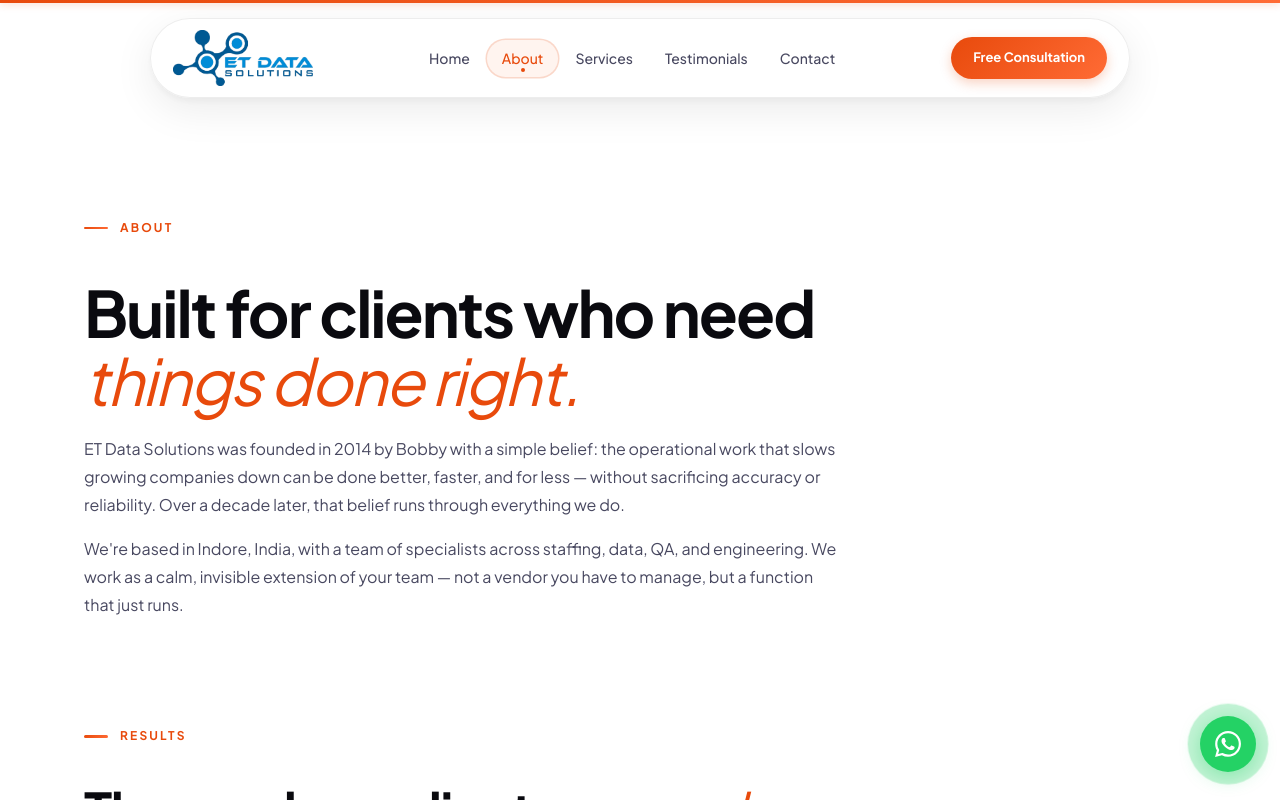
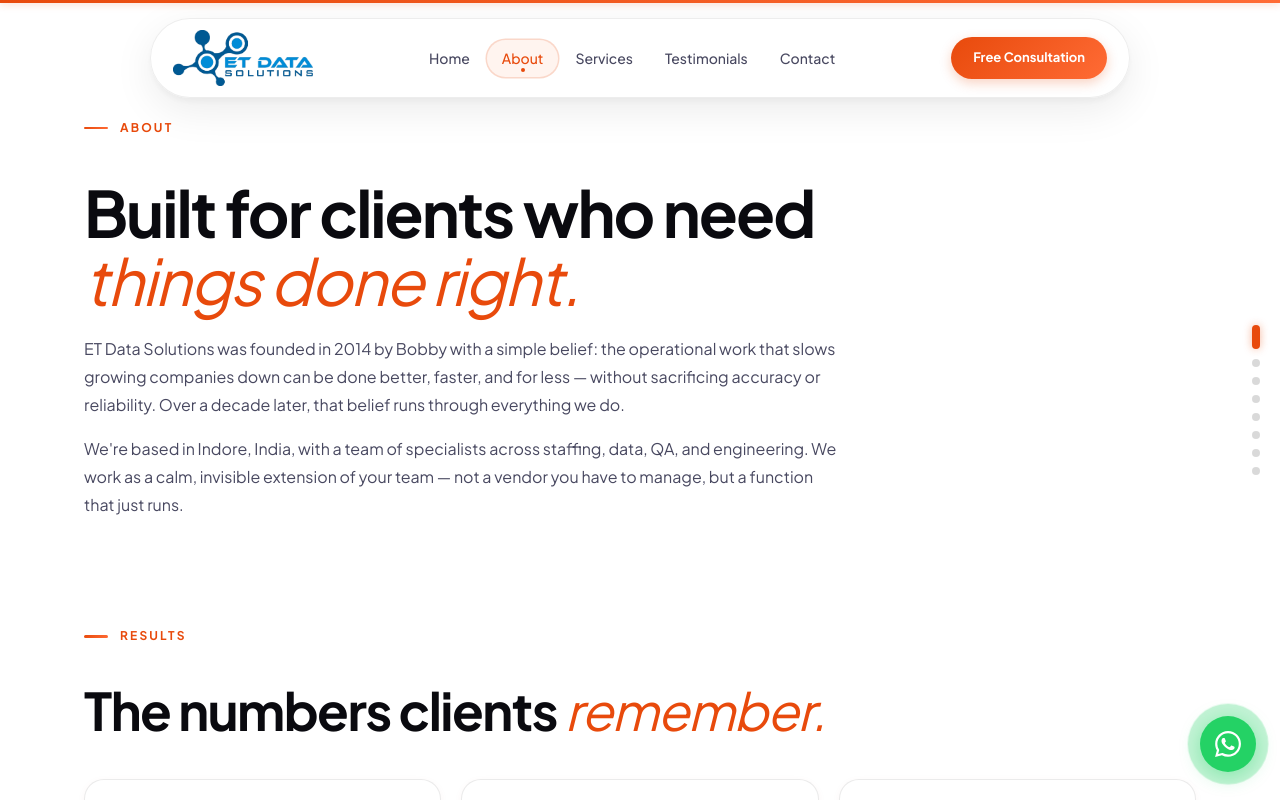
Before and after one commit to gaurangg123/etdatasolutions, a Next.js app: page /about in a window 1280 px wide. Shown: the top 800 px of the page. Built offline with nearby package versions, Linux system fonts and the light colour scheme.

Commit message:
fixes
fixes

```diff
--- a/app/about/page.module.css
+++ b/app/about/page.module.css
@@ -1,4 +1,4 @@
-.main { padding-top: 110px; scroll-snap-align: start; padding: 110px 0 100px; }
+.main { padding-top: 110px; padding: 110px 0 100px; }
 .header { max-width: 760px; margin-bottom: 100px; display: flex; flex-direction: column; gap: 20px; }
 .sectionBlock { margin-bottom: 100px; display: flex; flex-direction: column; gap: 16px; }
 .sectionBlock :global(h2) { margin-bottom: 8px; }
@@ -25,4 +25,4 @@
 }
 
 /* Scroll snap support */
-.main { padding-top: 110px; scroll-snap-align: start; scroll-snap-align: start; }
+.main { padding-top: 110px; }
--- a/app/contact/page.module.css
+++ b/app/contact/page.module.css
@@ -30,7 +30,7 @@ a.infoItem:hover { color: var(--or); }
 .stepCircle { width: 30px; height: 30px; border-radius: 50%; background: var(--or-grad); display: flex; align-items: center; justify-content: center; font-size: 13px; font-weight: 800; color: #fff; flex-shrink: 0; margin-top: 2px; box-shadow: 0 4px 12px rgba(232,74,12,0.32); }
 .step :global(p) { font-size: 13px !important; color: var(--txt2) !important; line-height: 1.5 !important; margin: 0 !important; }
 /* Scroll snap */
-.main { scroll-snap-align: start; }
+.main { }
 @media (max-width: 780px) {
   .card { grid-template-columns: 1fr; }
   .formSide { border-right: none; border-bottom: 1px solid var(--bdr); padding: 32px 24px; }
--- a/app/globals.css
+++ b/app/globals.css
@@ -97,7 +97,7 @@ a  { text-decoration: none; color: inherit; }
 }
 
 .container { max-width: 1160px; margin: 0 auto; padding: 0 24px; }
-.section {
+.section { scroll-margin-top: 90px;
   padding: 80px 0;
   min-height: 100dvh;
   display: flex;
@@ -115,6 +115,13 @@ a  { text-decoration: none; color: inherit; }
 /* Alternating section backgrounds (#5) */
 .section-alt { background: var(--bg2); }
 
+/* Section flow — clear visual separation */
+.section + .section,
+.section-alt + .section,
+.section + .section-alt {
+  border-top: 1px solid var(--bdr);
+}
+
 /* Atmosphere */
 .atmosphere { position: fixed; inset: 0; pointer-events: none; z-index: 0; overflow: hidden; }
 .atmo-blob  { position: absolute; border-radius: 50%; filter: blur(160px); opacity: var(--blob-op); }
@@ -131,9 +138,7 @@ a  { text-decoration: none; color: inherit; }
   mask-image: radial-gradient(ellipse 80% 80% at 50% 50%, black 40%, transparent 100%);
 }
 .page-wrap { position: relative; z-index: 1; background: var(--bg); }
-.page-wrap > main > *:first-child:not(.hero-section) {
-  padding-top: max(100px, calc(env(safe-area-inset-top) + 100px));
-}
+
 
 /* Buttons */
 .btn-primary {
@@ -181,7 +186,7 @@ p { max-width: 72ch; }
 
 /* Faster reveal animations on mobile */
 @media (max-width: 780px) {
-  .section { padding: 72px 0; }
+  .section { scroll-margin-top: 90px; padding: 72px 0; }
 }
 @media (prefers-reduced-motion: no-preference) and (max-width: 780px) {
   [data-framer-motion] { transition-duration: 0.5s !important; }
@@ -213,4 +218,4 @@ body {
   .safe-top    { padding-top:    max(18px, env(safe-area-inset-top)); }
 }
 
-@media (max-width: 780px) { .section { padding: 80px 0; } }
+@media (max-width: 780px) { .section { scroll-margin-top: 90px; padding: 80px 0; } }
--- a/app/layout.tsx
+++ b/app/layout.tsx
@@ -8,6 +8,7 @@ import WhatsAppButton from '@/components/ui/WhatsAppButton';
 import ScrollProgress from '@/components/ui/ScrollProgress';
 import SplashScreen from '@/components/ui/SplashScreen';
 import BackToTop from '@/components/ui/BackToTop';
+import SectionProgress from '@/components/ui/SectionProgress';
 
 const jakarta = Plus_Jakarta_Sans({
   subsets: ['latin'],
@@ -50,6 +51,7 @@ export default function RootLayout({ children }: { children: React.ReactNode })
         <FloatingCTA />
         <WhatsAppButton />
         <BackToTop />
+        <SectionProgress />
       </body>
     </html>
   );
--- a/app/testimonials/page.module.css
+++ b/app/testimonials/page.module.css
@@ -14,4 +14,4 @@
 @media (max-width: 780px) { .grid { grid-template-columns: 1fr; } }
 
 /* Scroll snap support */
-.main { scroll-snap-align: start; }
+.main { }
--- a/components/sections/Hero.module.css
+++ b/components/sections/Hero.module.css
@@ -1,7 +1,6 @@
 .hero {
   position: relative; overflow: hidden; background: #fff;
   min-height: 100dvh; display: flex; align-items: center;
-  scroll-snap-align: start;
   padding-top: 120px; padding-bottom: 60px;
   isolation: isolate;
 }
--- /dev/null
+++ b/components/ui/SectionProgress.module.css
@@ -0,0 +1,33 @@
+.nav {
+  position: fixed; right: 20px; top: 50%; transform: translateY(-50%);
+  z-index: 80; display: flex; flex-direction: column; gap: 10px;
+  align-items: center;
+}
+
+.dot {
+  width: 8px; height: 8px; border-radius: 50%;
+  background: rgba(0,0,0,0.15); border: none; cursor: pointer;
+  transition: all 0.3s cubic-bezier(0.22,1,0.36,1);
+  position: relative; padding: 0;
+  -webkit-tap-highlight-color: transparent;
+}
+.dot:hover { background: var(--or); transform: scale(1.4); }
+.active {
+  background: var(--or) !important;
+  width: 8px; height: 24px; border-radius: 4px;
+  box-shadow: 0 0 8px rgba(232,74,12,0.40);
+}
+
+.tooltip {
+  position: absolute; right: 20px; top: 50%; transform: translateY(-50%);
+  background: var(--txt); color: #fff; font-size: 11px; font-weight: 600;
+  padding: 4px 10px; border-radius: 6px; white-space: nowrap;
+  opacity: 0; pointer-events: none; transition: opacity 0.2s;
+}
+.tooltip::after {
+  content: ''; position: absolute; left: 100%; top: 50%; transform: translateY(-50%);
+  border: 5px solid transparent; border-left-color: var(--txt);
+}
+.dot:hover .tooltip { opacity: 1; }
+
+@media (max-width: 780px) { .nav { display: none; } }
--- /dev/null
+++ b/components/ui/SectionProgress.tsx
@@ -0,0 +1,54 @@
+'use client';
+import { useEffect, useState } from 'react';
+import styles from './SectionProgress.module.css';
+
+const SECTIONS = [
+  { id: 'hero',         label: 'Home' },
+  { id: 'about',        label: 'About' },
+  { id: 'how-diff',     label: 'Why Us' },
+  { id: 'services',     label: 'Services' },
+  { id: 'case-studies', label: 'Results' },
+  { id: 'testimonials', label: 'Testimonials' },
+  { id: 'faq',          label: 'FAQ' },
+  { id: 'contact',      label: 'Contact' },
+];
+
+export default function SectionProgress() {
+  const [active, setActive] = useState('hero');
+
+  useEffect(() => {
+    const handleScroll = () => {
+      const scrollY = window.scrollY + window.innerHeight / 3;
+      for (const sec of [...SECTIONS].reverse()) {
+        const el = document.getElementById(sec.id);
+        if (el && el.offsetTop <= scrollY) {
+          setActive(sec.id);
+          return;
+        }
+      }
+    };
+    window.addEventListener('scroll', handleScroll, { passive: true });
+    handleScroll();
+    return () => window.removeEventListener('scroll', handleScroll);
+  }, []);
+
+  const scrollTo = (id: string) => {
+    const el = document.getElementById(id);
+    if (el) el.scrollIntoView({ behavior: 'smooth', block: 'start' });
+  };
+
+  return (
+    <nav className={styles.nav} aria-label="Page sections">
+      {SECTIONS.map((sec) => (
+        <button
+          key={sec.id}
+          className={`${styles.dot} ${active === sec.id ? styles.active : ''}`}
+          onClick={() => scrollTo(sec.id)}
+          title={sec.label}
+          aria-label={`Go to ${sec.label}`}>
+          <span className={styles.tooltip}>{sec.label}</span>
+        </button>
+      ))}
+    </nav>
+  );
+}
```
Also changed, not shown: app/page.tsx (+10 -10 lines), app/services/page.module.css (+4 -6 lines).
